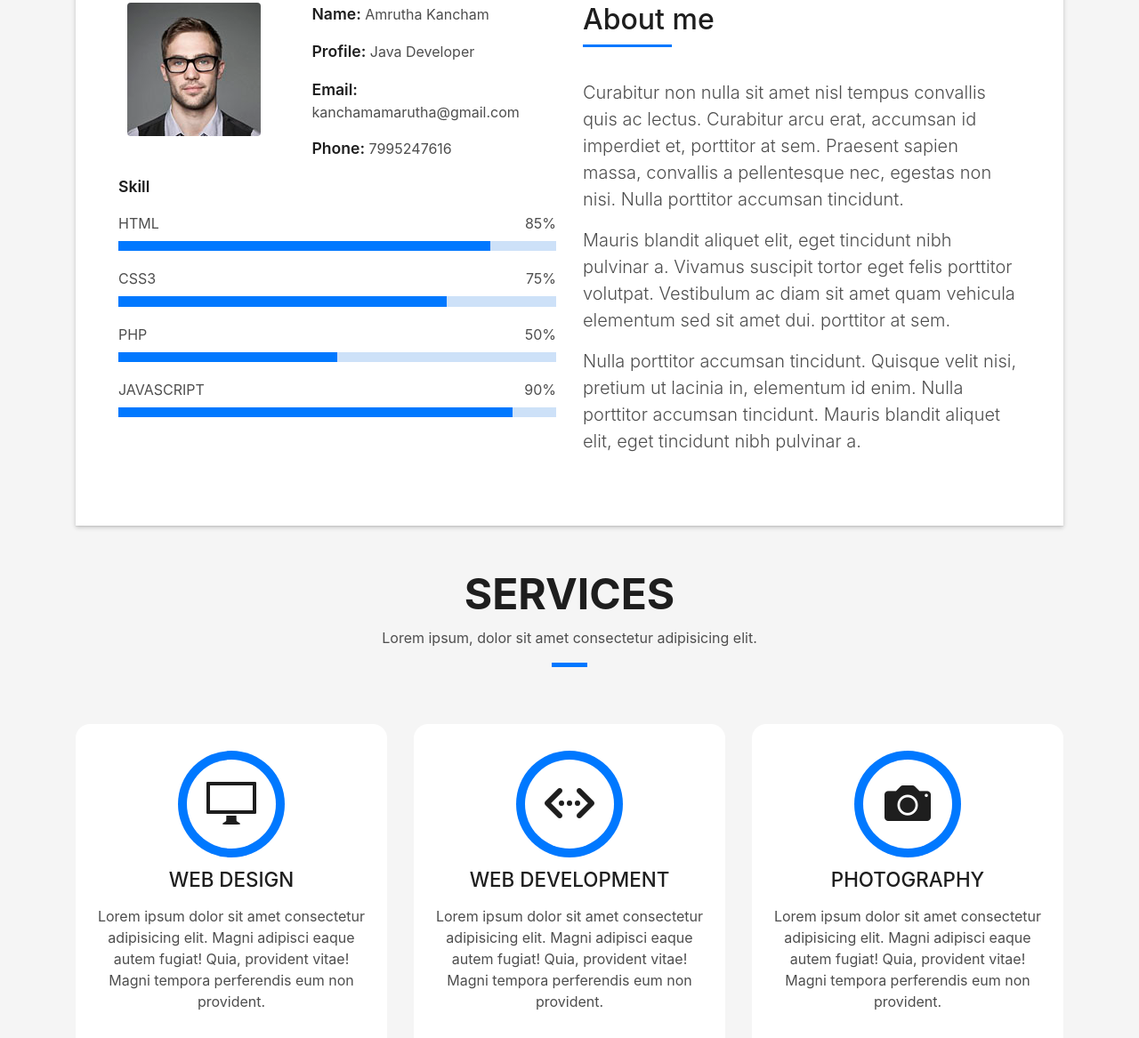
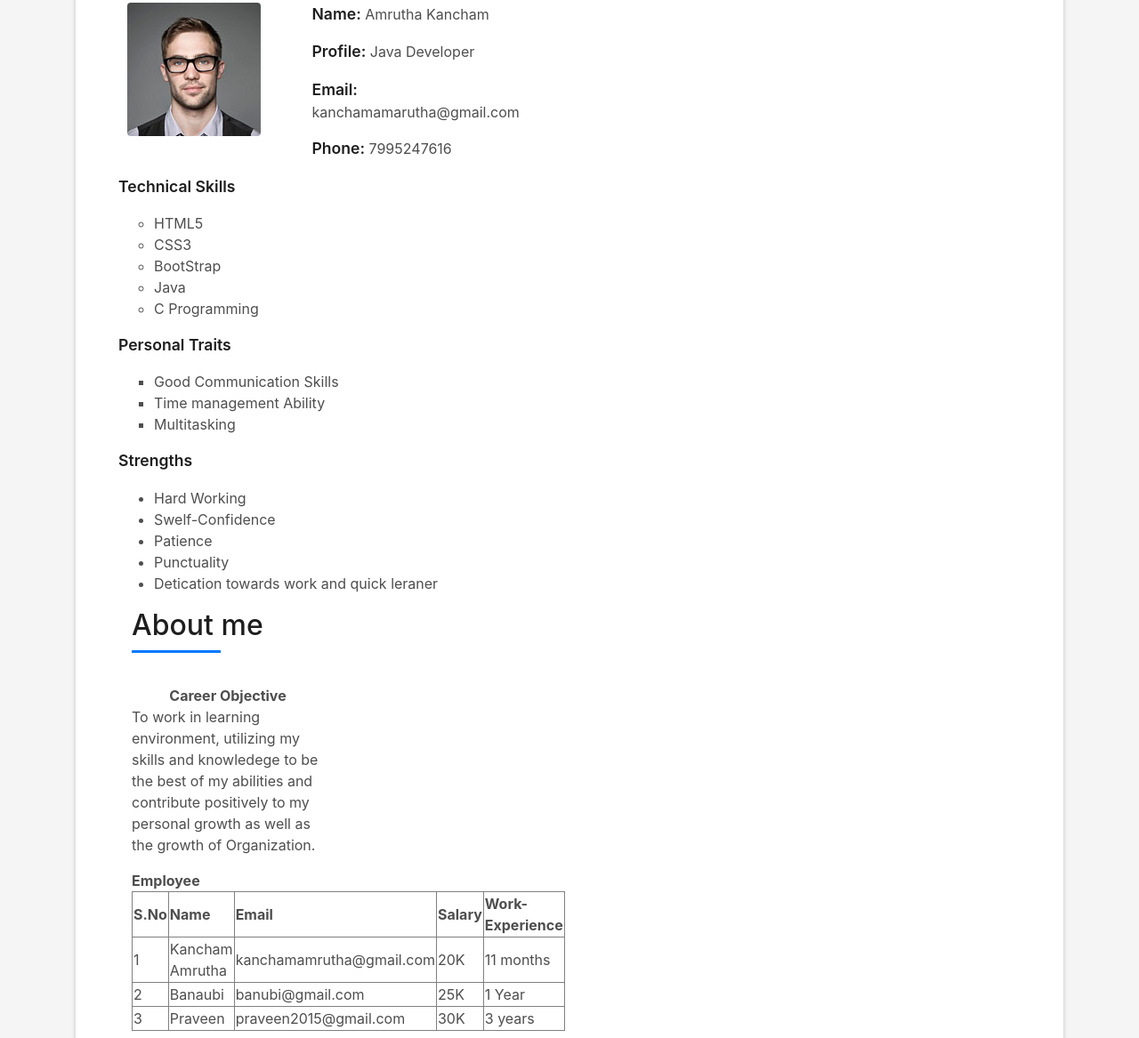
Before and after one commit to amruthakancham/amruthakancham.github.io, a plain HTML site: page index.html in a window 1280 px wide. Shown: the part 925-2092 px from the top of the page at 89% size. Drawn offline with Linux system fonts and the light colour scheme; files whose address does not match are found by name.

Commit message:
commit new

```diff
--- a/index.html
+++ b/index.html
@@ -2,7 +2,7 @@
 <html lang="en">
 <head>
   <meta charset="utf-8">
-  <title>DevFolio Bootstrap Template</title>
+  <title>Amrutha Profile</title>
   <meta content="width=device-width, initial-scale=1.0" name="viewport">
   <meta content="" name="keywords">
   <meta content="" name="description">
@@ -37,7 +37,7 @@
   <!--/ Nav Star /-->
   <nav class="navbar navbar-b navbar-trans navbar-expand-md fixed-top" id="mainNav">
     <div class="container">
-      <a class="navbar-brand js-scroll" href="#page-top">DevFolio</a>
+      <a class="navbar-brand js-scroll" href="#page-top">Amrutha</a>
       <button class="navbar-toggler collapsed" type="button" data-toggle="collapse" data-target="#navbarDefault"
         aria-controls="navbarDefault" aria-expanded="false" aria-label="Toggle navigation">
         <span></span>
@@ -51,18 +51,6 @@
           </li>
           <li class="nav-item">
             <a class="nav-link js-scroll" href="#about">About</a>
-          </li>
-          <li class="nav-item">
-            <a class="nav-link js-scroll" href="#service">Services</a>
-          </li>
-          <li class="nav-item">
-            <a class="nav-link js-scroll" href="#work">Work</a>
-          </li>
-          <li class="nav-item">
-            <a class="nav-link js-scroll" href="#blog">Blog</a>
-          </li>
-          <li class="nav-item">
-            <a class="nav-link js-scroll" href="#contact">Contact</a>
           </li>
         </ul>
       </div>
@@ -109,28 +97,32 @@
                   </div>
                 </div>
                 <div class="skill-mf">
-                  <p class="title-s">Skill</p>
-                  <span>HTML</span> <span class="pull-right">85%</span>
-                  <div class="progress">
-                    <div class="progress-bar" role="progressbar" style="width: 85%;" aria-valuenow="85" aria-valuemin="0"
-                      aria-valuemax="100"></div>
-                  </div>
-                  <span>CSS3</span> <span class="pull-right">75%</span>
-                  <div class="progress">
-                    <div class="progress-bar" role="progressbar" style="width: 75%" aria-valuenow="75" aria-valuemin="0"
-                      aria-valuemax="100"></div>
-                  </div>
-                  <span>PHP</span> <span class="pull-right">50%</span>
-                  <div class="progress">
-                    <div class="progress-bar" role="progressbar" style="width: 50%" aria-valuenow="50" aria-valuemin="0"
-                      aria-valuemax="100"></div>
-                  </div>
-                  <span>JAVASCRIPT</span> <span class="pull-right">90%</span>
-                  <div class="progress">
-                    <div class="progress-bar" role="progressbar" style="width: 90%" aria-valuenow="90" aria-valuemin="0"
-                      aria-valuemax="100"></div>
-                  </div>
+                  <p class="title-s">Technical Skills</p>
+				<ul type="circle">
+					<li>HTML5</li>
+					<li>CSS3</li>
+					<li>BootStrap</li>
+					<li>Java</li>
+					<li>C Programming</li>
+				</ul>
                 </div>
+			  <div class="personal">
+                  <p class="title-s">Personal Traits</p>
+                  <ul type="square">
+					<li>Good Communication Skills</li>
+					<li>Time management Ability</li>
+					<li>Multitasking</li>
+				</ul>
+              </div>
+			  <div class="strengths">
+                  <p class="title-s">Strengths</p>
+                  <ul>
+					<li>Hard Working</li>
+					<li>Swelf-Confidence</li>
+					<li>Patience</li>
+					<li>Punctuality</li>
+					<li>Detication towards work and quick leraner</li>
+				</ul>
               </div>
               <div class="col-md-6">
                 <div class="about-me pt-4 pt-md-0">
@@ -139,16 +131,43 @@
                       About me
                     </h5>
                   </div>
-                  <p class="lead">
-                    Curabitur non nulla sit amet nisl tempus convallis quis ac lectus. Curabitur arcu erat, accumsan id
-                    imperdiet et, porttitor
-                    at sem. Praesent sapien massa, convallis a pellentesque nec, egestas non nisi. Nulla
-                    porttitor accumsan tincidunt.
+                  <p class="title-s">
+				  <thread style="align:right"><center><b>Career Objective</b></center></thread>
+                    To work in learning environment, utilizing my skills and knowledege to be the best of my abilities
+					and contribute positively to my personal growth as well as the growth of Organization.
                   </p>
-                  <p class="lead">
-                    Mauris blandit aliquet elit, eget tincidunt nibh pulvinar a. Vivamus suscipit tortor eget felis
-                    porttitor volutpat. Vestibulum
-                    ac diam sit amet quam vehicula elementum sed sit amet dui. porttitor at sem.
+                  <p class="title-s">
+                   <table border="1" style="border-collapse: collapse;">
+					 <thread><b>Employee</b></thread>
+						<tr>
+							<th>S.No</th>
+							<th>Name</th>
+						<th>Email</th>
+		<th>Salary</th>
+		<th>Work-Experience</th>
+	</tr>
+	<tr>
+		<td>1</td>
+		<td>Kancham Amrutha</td>
+		<td>kanchamamrutha@gmail.com</td>
+		<td>20K</td>
+		<td>11 months</td>
+	</tr>
+	<tr>
+		<td>2</td>
+		<td>Banaubi</td>
+		<td>banubi@gmail.com</td>
+		<td>25K</td>
+		<td>1 Year</td>
+	</tr>
+	<tr>
+		<td>3</td>
+		<td>Praveen</td>
+		<td>praveen2015@gmail.com</td>
+		<td>30K</td>
+		<td>3 years</td>
+	</tr>
+</table>
                   </p>
                   <p class="lead">
                     Nulla porttitor accumsan tincidunt. Quisque velit nisi, pretium ut lacinia in, elementum id enim.
```
